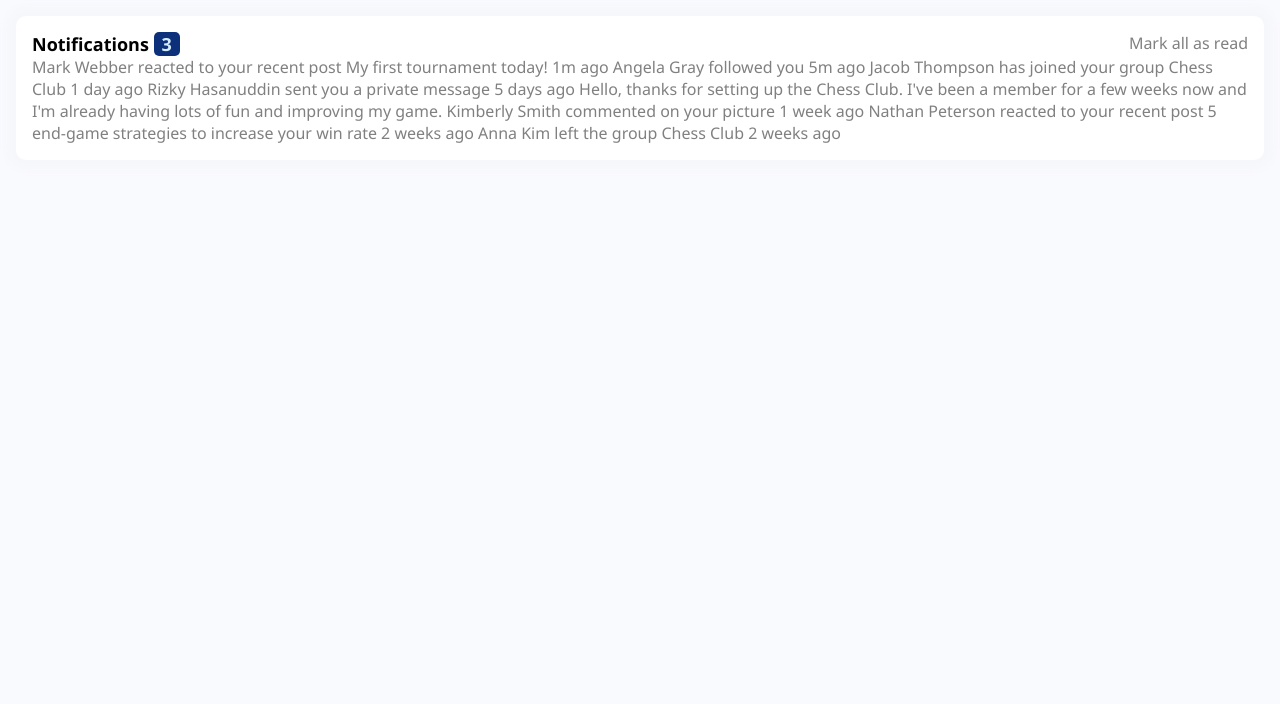
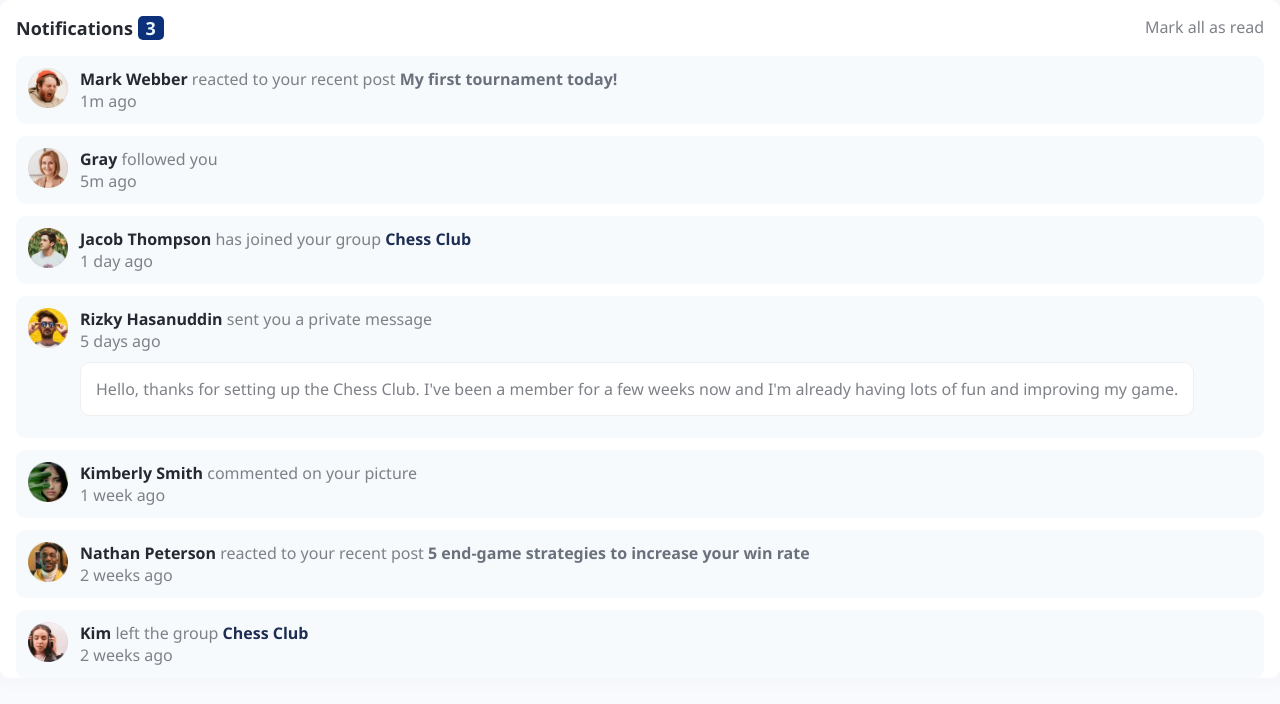
Before and after one commit to AM-png/notifications-page-main, a plain HTML site: page index.html in a window 1280 px wide. Drawn offline with Linux system fonts and the light colour scheme.

Commit message:
finish project

```diff
--- a/css/style.css
+++ b/css/style.css
@@ -3,35 +3,80 @@
     margin: 0;
     box-sizing: border-box;
     font-family:'Segoe UI', Tahoma, Verdana, sans-serif;
-    color: gray;
+    color: #7e8188;
+
 }
 
 body {
-    padding: 1rem;
-    margin: 0 auto;
     background: #f9fafe;
 }
 
 main {
-    padding: 1rem;
+    padding: 0 1rem;
+    margin: 0 auto;
     background: white;
     border-radius: 10px;
     box-shadow: 0 0 10px 10px #f6f7fb;
 }
 
 header {
+    padding: 1rem 0;
     display: flex;
     justify-content: space-between;
 }
 
 h1 {
     font-size: large;
-    color: black;
+}
+
+h1,
+strong {
+    color: #262932;
+}
+
+section {
+    background: #f6fafd;
+    padding: 12px 12px;
+    margin-bottom: 12px;
+    border-radius: 10px;
+    display: flex;
+}
+
+img {
+    width: 12%;
+    max-width: 40px;
+    height: 10%;
+    margin-right: 12px;
+}
+
+.my-post {
+    color: #6b717c;
+}
+
+.group {
+    color: #1d2d53;
 }
 
 span {
-    color: #d6ebf9;
+    color: #ebf7f9;
     padding: 0 8px;
     background: #0c317a;
     border-radius: 5px;
 }
+
+aside {
+    background: white;
+    margin: 10px 0;
+    padding: 15px;
+    border: 1px solid #efefef;
+    border-radius: 10px;
+}
+
+aside:active {
+    background: #e5eff9;
+}
+
+.markAll:active,
+strong:active {
+    color: #385393;
+}
--- a/index.html
+++ b/index.html
@@ -11,33 +11,67 @@
 <body>
   <main>
     <header>
-      <h1>Notifications <span>3</span></h1>
-
-      <p>Mark all as read</p>
+      <h1>Notifications <span class="unreadMessages">3</span></h1>
+      <p class="markAll">Mark all as read</p>
     </header>
 
-    Mark Webber reacted to your recent post My first tournament today!
-    1m ago
+    <section>
+      <img src="assets/images/avatar-mark-webber.webp" alt="Mark Webber Pic">
+      <div>
+        <p><strong>Mark Webber</strong> reacted to your recent post <strong class="my-post">My first tournament today!</strong></p>
+        <p>1m ago</p>
+      </div>
+    </section>
 
-    Angela Gray followed you
-    5m ago
+    <section>
+      <img src="assets/images/avatar-angela-gray.webp" alt="Angela Gray Pic">
+      <div>
+        <p><strong>Gray</strong> followed you</p>
+        <p>5m ago</p>
+      </div>
+    </section>
 
-    Jacob Thompson has joined your group Chess Club
-    1 day ago
+    <section>
+      <img src="assets/images/avatar-jacob-thompson.webp" alt="Jacob Thompson Pic">
+      <div>
+        <p><strong>Jacob Thompson</strong> has joined your group <strong class="group">Chess Club</strong></p>
+        <p>1 day ago</p>
+      </div>
+    </section>
 
-    Rizky Hasanuddin sent you a private message
-    5 days ago
-    Hello, thanks for setting up the Chess Club. I've been a member for a few weeks now and
-    I'm already having lots of fun and improving my game.
+    <section>
+      <img src="assets/images/avatar-rizky-hasanuddin.webp" alt="Rizky Hasanuddin Pic">
+      <div>
+        <p><strong>Rizky Hasanuddin</strong> sent you a private message</p>
+        <p>5 days ago</p>
+        <aside>Hello, thanks for setting up the Chess Club. I've been a member for a few weeks now and I'm already having lots of fun and improving my game.</aside>
+      </div>
+    </section>
 
-    Kimberly Smith commented on your picture
-    1 week ago
+    <section>
+      <img src="assets/images/avatar-kimberly-smith.webp" alt="Kimberly Smith Pic">
+      <div>
+        <p><strong>Kimberly Smith</strong> commented on your picture</p>
+        <p>1 week ago</p>
+      </div>
+    </section>
 
-    Nathan Peterson reacted to your recent post 5 end-game strategies to increase your win rate
-    2 weeks ago
+    <section>
+      <img src="assets/images/avatar-nathan-peterson.webp" alt="Nathan Peterson Pic">
+      <div>
+        <p><strong>Nathan Peterson</strong> reacted to your recent post <strong class="my-post">5 end-game strategies to increase your win rate</strong></p>
+        <p>2 weeks ago</p>
+      </div>
+    </section>
 
-    Anna Kim left the group Chess Club
-    2 weeks ago
+    <section>
+      <img src="assets/images/avatar-anna-kim.webp" alt="Anna Kim Pic">
+      <div>
+        <p><strong>Kim</strong> left the group <strong class="group">Chess Club</strong></p>
+        <p>2 weeks ago</p>
+      </div>
+    </section>
   </main>
+  <script src="js/main.js"></script>
 </body>
 </html>
--- /dev/null
+++ b/js/main.js
@@ -0,0 +1,4 @@
+document.querySelector('.markAll').addEventListener('click', () => {
+    document.querySelectorAll('section').forEach(item => item.style.cssText = "background: transparent")
+    document.querySelector('span').textContent = '0'
+})
```
